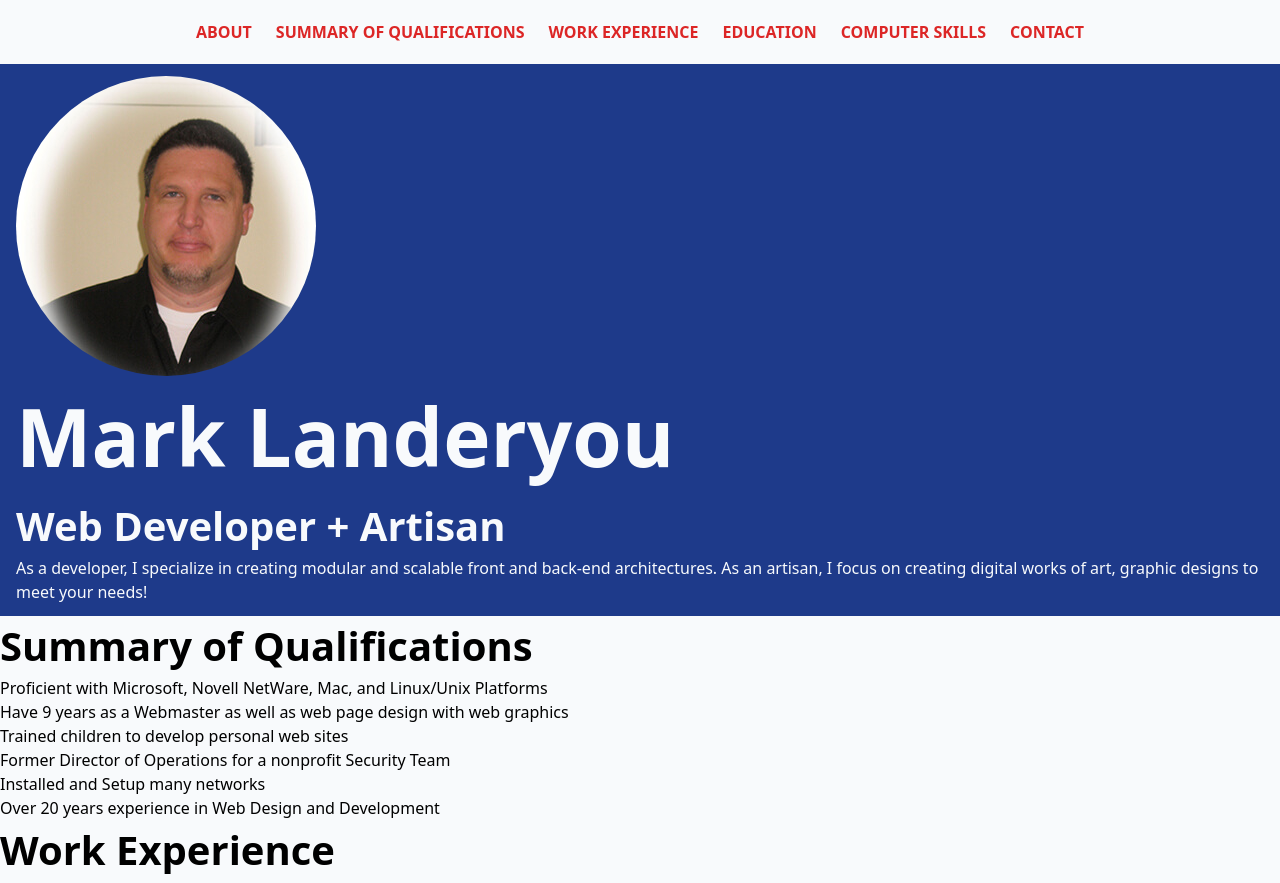
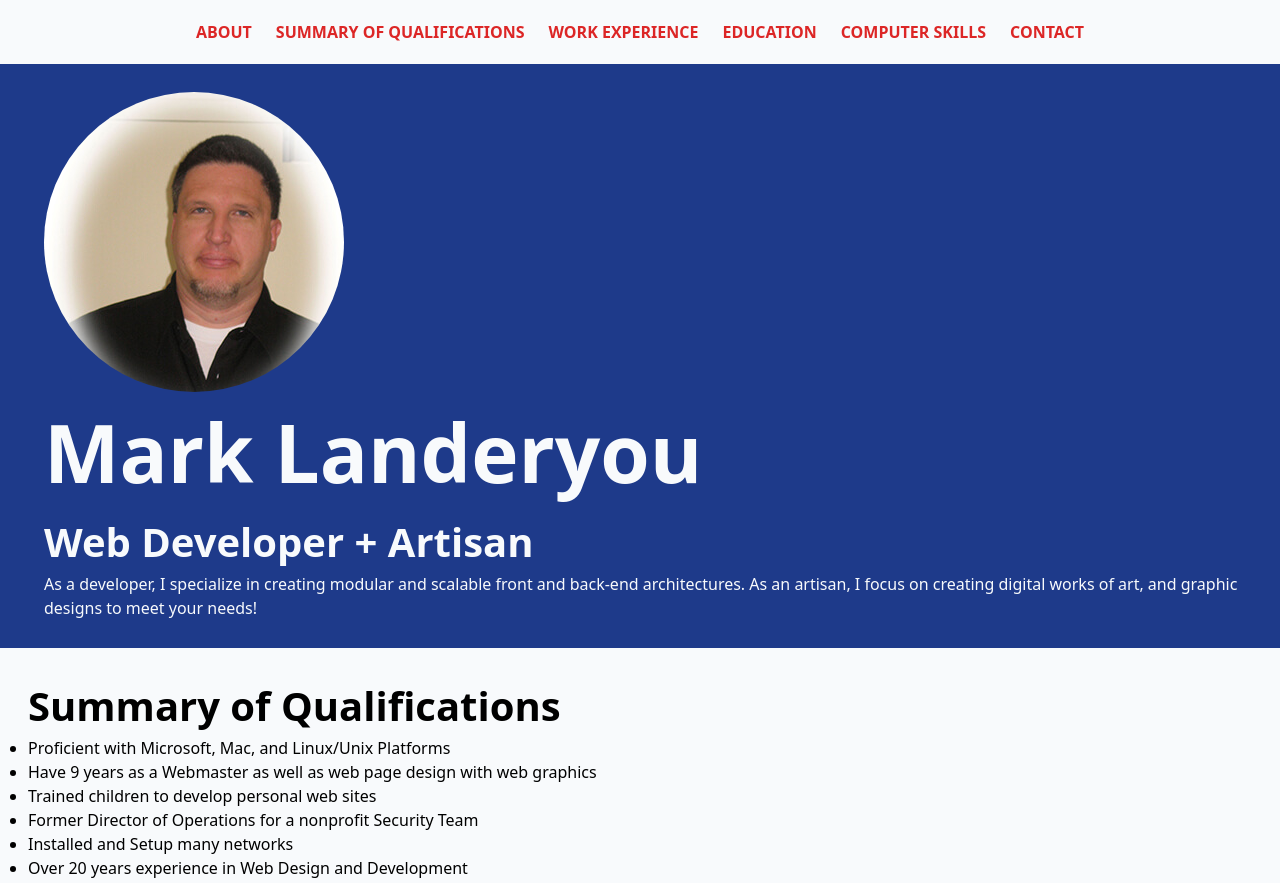
Before and after one commit to samurai71/mark-landeryou-html-resume, a website built with Vite: page index.html in a window 1280 px wide. Shown: the top 883 px of the page. Built offline with nearby package versions, Linux system fonts and the light colour scheme.

Commit message:
refactor: added some styling to the site

```diff
--- a/index.html
+++ b/index.html
@@ -37,7 +37,9 @@
         <a href="#contact" class="text-red-600 hover:text-blue-700">Contact</a>
       </nav>
 
-      <div class="content-wrap bg-blue-900 pt-3 pb-3 columns-2 sm:columns-1">
+      <div
+        class="content-wrap bg-blue-900 pt-7 pb-7 pl-7 pr-7 columns-2 sm:columns-1"
+      >
         <div class="md:container md:mx-auto">
           <img
             class="profile-img col-narrow ml-4"
@@ -50,7 +52,8 @@
             <p class="text-slate-50">
               As a developer, I specialize in creating modular and scalable
               front and back-end architectures. As an artisan, I focus on
-              creating digital works of art, graphic designs to meet your needs!
+              creating digital works of art, and graphic designs to meet your
+              needs!
             </p>
           </div>
         </div>
@@ -58,27 +61,29 @@
     </header>
     <main>
       <!-- // Summary of Qualifications -->
+      <div class="pt-7 pb-7 pl-7 pr-7">
         <section id="summary" class="summary container mx-auto">
           <div class="content-wrap">
             <h2>Summary of Qualifications</h2>
             <ul class="list-disc">
-            <li>
-              Proficient with Microsoft, Novell NetWare, Mac, and Linux/Unix
-              Platforms
-            </li>
+              <li>Proficient with Microsoft, Mac, and Linux/Unix Platforms</li>
               <li>
                 Have 9 years as a Webmaster as well as web page design with web
                 graphics
               </li>
               <li>Trained children to develop personal web sites</li>
-            <li>Former Director of Operations for a nonprofit Security Team</li>
+              <li>
+                Former Director of Operations for a nonprofit Security Team
+              </li>
               <li>Installed and Setup many networks</li>
               <li>Over 20 years experience in Web Design and Development</li>
             </ul>
           </div>
         </section>
+      </div>
 
       <!-- // Work Experience -->
+      <div class="pt-7 pb-7 pl-7 pr-7">
         <section id="work" class="work container mx-auto">
           <div class="content-wrap">
             <h2>Work Experience</h2>
@@ -93,9 +98,9 @@
             <div class="col-wide job-description">
               <p>
                 Provides various web design/development related services ranging
-              from development work, consultations, corporate training. As well
-              as graphic design/branding work. Digital Illustration work as
-              well.
+                from development work, consultations, corporate training. As
+                well as graphic design/branding work. Digital Illustration work
+                as well.
               </p>
               <p>
                 See more at
@@ -114,9 +119,9 @@
 
             <div class="col-wide job-description">
               <p>
-              Provided technical support for Internet for clients in the United
-              States of America. Also provided great customer service to these
-              clients.
+                Provided technical support for Internet for clients in the
+                United States of America. Also provided great customer service
+                to these clients.
               </p>
               <p>The client I was under contract for was Time Warner Cable.</p>
             </div>
@@ -148,8 +153,10 @@
             </div>
           </div>
         </section>
+      </div>
 
       <!-- // Education -->
+      <div class="pt-7 pb-7 pl-7 pr-7">
         <section id="education" class="education container mx-auto">
           <div class="content-wrap">
             <h2>Education</h2>
@@ -178,8 +185,10 @@
             </p>
           </div>
         </section>
+      </div>
 
       <!-- // Computer Skills -->
+      <div class="pt-7 pb-7 pl-7 pr-7">
         <section id="computer" class="computer container mx-auto">
           <div class="content-wrap">
             <h2>Computer Skills</h2>
@@ -217,6 +226,7 @@
             </div>
           </div>
         </section>
+      </div>
     </main>
 
     <!-- // Footer & contact info -->
```
Lines whose indentation alone changed are shown as unchanged.
